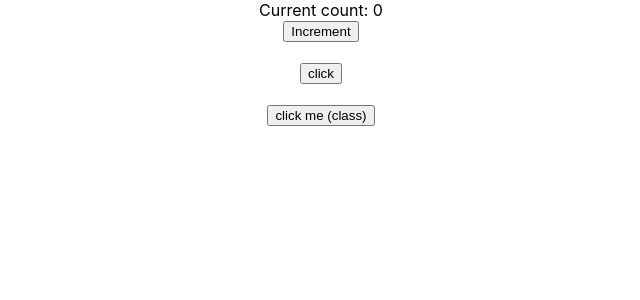
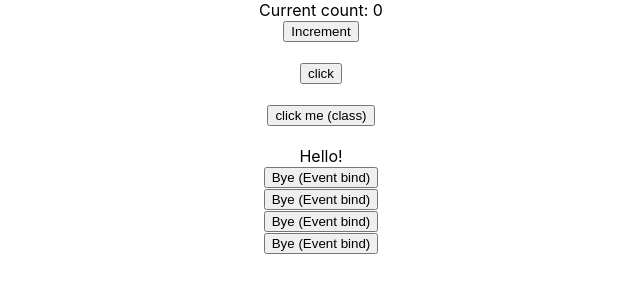
Before and after one commit to CZDiego/react-tutorial, a React (Create React App) app: page / in a window 1280 px wide. Shown: the top 300 px of the page, without its empty margins (319-959 px from the left). Built offline with nearby package versions, Linux system fonts and the light colour scheme.

Commit message:
Add Event binding

```diff
--- a/src/App.js
+++ b/src/App.js
@@ -3,6 +3,7 @@ import './App.css';
 import Counter from "./components/State/Counter";
 import FunctionClick from "./components/EventHandling/FunctionClick";
 import ClassClick from "./components/EventHandling/ClassClick";
+import EventBind from "./components/EventHandling/EventBind";
 
 function App() {
   return (
@@ -25,6 +26,10 @@ function App() {
 
       <ClassClick/>
 
+      <br/>
+
+      <EventBind/>
+
     </div>
   );
 }
--- /dev/null
+++ b/src/components/EventHandling/EventBind.js
@@ -0,0 +1,59 @@
+import React, {Component} from 'react';
+
+class EventBind extends Component {
+
+  constructor(props) {
+    super(props);
+
+    this.state = {
+      message: 'Hello!'
+    };
+
+    //For approach #3 (BEST APPROACH) You need to bind in constructor
+    this.clickHandler = this.clickHandler.bind(this);
+
+  }
+
+  clickHandler() {
+    this.setState({
+      message: 'GoodBye'
+    });
+  };
+
+  clickHandler2 = () => {
+    this.setState({
+      message: 'GoodBye'
+    });
+  };
+
+  render() {
+    return (
+      <div>
+        <div>{this.state.message}</div>
+        {/*
+          #1 Bind inline - Performance issues, please avoid it
+        */}
+        <button onClick={this.clickHandler.bind(this)}>Bye (Event bind)</button>
+        <br/>
+        {/*
+          #2 Arrow function, easy to pass in parameters
+        */}
+        <button onClick={() => this.clickHandler()}>Bye (Event bind)</button>
+        <br/>
+        {/*
+          #3 Bind in constructor (Best Option) the binding only happens once
+          BEST APPROACH RIGHT NOW
+        */}
+        <button onClick={this.clickHandler}>Bye (Event bind)</button>
+        <br/>
+        {/*
+          #4 Arrow function without binding on constructor, but is in beta
+        */}
+        <button onClick={this.clickHandler2}>Bye (Event bind)</button>
+      </div>
+    );
+  }
+
+}
+
+export default EventBind;
```
